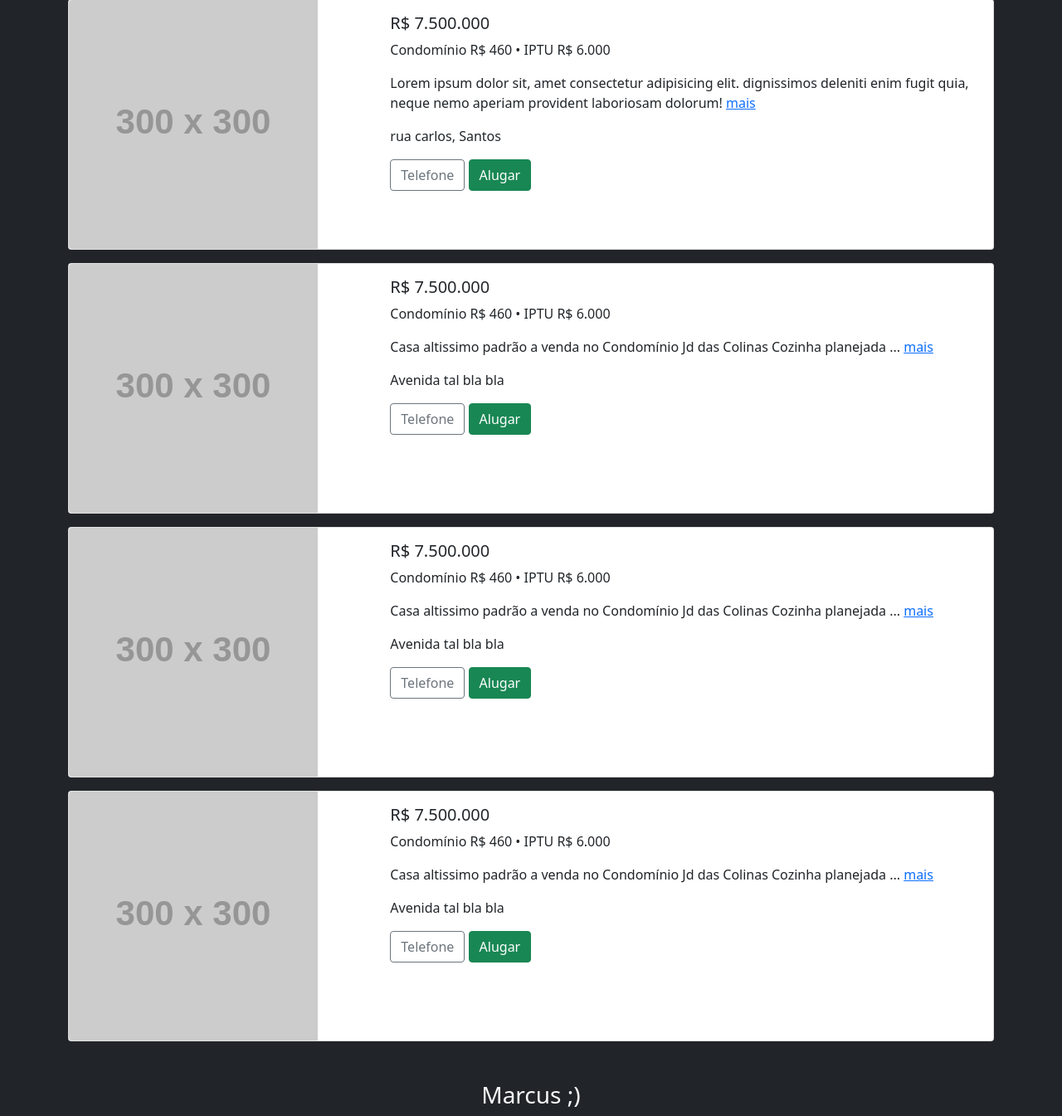
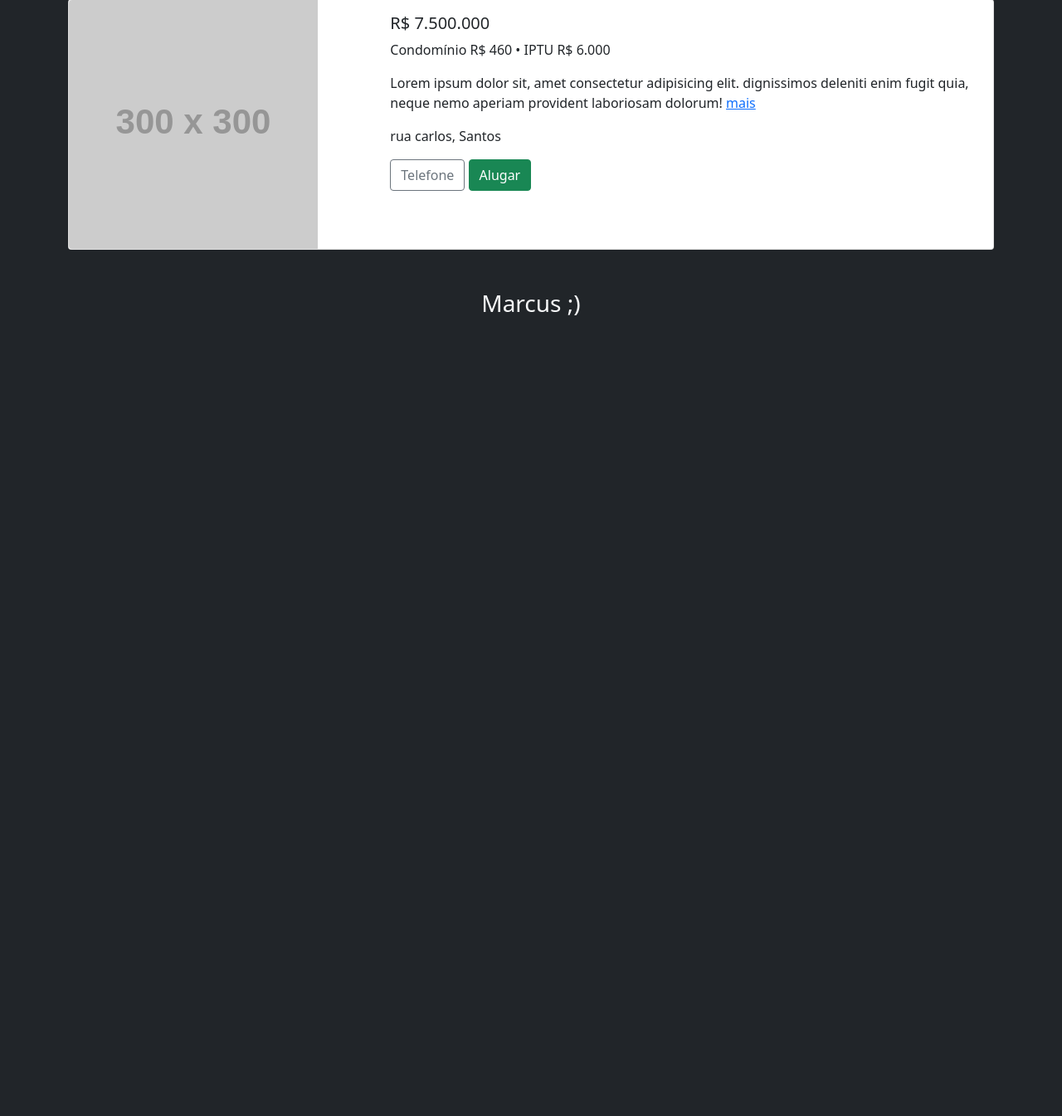
Before and after one commit to vieitesmarcus/imoveis, a PHP site: page /imoveis/ in a window 1280 px wide. Shown: the part 65-1410 px from the top of the page at 83% size. After the commit the page ends 445 px from the top, so only its background shows below. Run offline with PHP 8.4, Linux system fonts and the light colour scheme; grey boxes labelled with a size stand in for pictures from a placeholder-image service; some libraries are stand-ins or nearby versions.

Commit message:
Segunda versao

```diff
--- /dev/null
+++ b/App/Controller/Pages/Anuncios.php
@@ -0,0 +1,53 @@
+<?php
+
+namespace App\Controller\Pages;
+
+use App\Model\Entity\Anuncio;
+use App\Model\Entity\Endereco;
+use App\Utils\View;
+
+class Anuncios extends Page
+{
+
+    public static function getAnunciosPage(): string
+    {
+        $obAnuncio = new Anuncio();
+
+        $obAnuncio->descricao = "Lorem ipsum dolor sit, amet consectetur adipisicing elit.  dignissimos deleniti enim fugit quia, neque nemo aperiam provident laboriosam dolorum!";
+
+        $obEndereco = new Endereco();
+        $obEndereco->cadastraEndereco(1, "rua carlos","Santos");
+        $obAnuncio->setEndereco($obEndereco);
+
+
+        return $content = View::render('anuncios/anuncios', [
+            'valor' => '7.500.000',
+            'condominio'=> '460',
+            'iptu' => '6.000',
+            'descricao' => $obAnuncio->descricao,
+            'endereco' => $obAnuncio->getEndereco()->rua .', '. $obAnuncio->getEndereco()->cidade
+        ]);
+    }
+
+    public static function getAnuncios(): string
+    {
+        $obAnuncio = new Anuncio();
+
+        $obAnuncio->descricao = "Lorem ipsum dolor sit, amet consectetur adipisicing elit.  dignissimos deleniti enim fugit quia, neque nemo aperiam provident laboriosam dolorum!";
+
+        $obEndereco = new Endereco();
+        $obEndereco->cadastraEndereco(1, "rua carlos","Santos");
+        $obAnuncio->setEndereco($obEndereco);
+
+
+        $content = View::render('anuncios/anuncios', [
+            'valor' => '7.500.000',
+            'condominio'=> '460',
+            'iptu' => '6.000',
+            'descricao' => $obAnuncio->descricao,
+            'endereco' => $obAnuncio->getEndereco()->rua .', '. $obAnuncio->getEndereco()->cidade
+        ]);
+
+        return parent::getPage('Anuncios', $content);
+    }
+}
--- a/App/Controller/Pages/CadastroUsuario.php
+++ b/App/Controller/Pages/CadastroUsuario.php
@@ -2,6 +2,7 @@
 
 namespace App\Controller\Pages;
 
+use App\Model\Entity\Usuario;
 use App\Utils\View;
 
 class CadastroUsuario extends Page
@@ -10,6 +11,9 @@ class CadastroUsuario extends Page
     public static function getCadastro(): string
     {
 
+        $obUsuario = new Usuario();
+        $obUsuario->cadastrar();
+
         $content = View::render('pages/cadastroUsuario', [
 
         ]);
--- a/App/Controller/Pages/Home.php
+++ b/App/Controller/Pages/Home.php
@@ -10,21 +10,9 @@ class Home extends Page
 {
     public static function getHome(): string
     {
-        $obAnuncio = new Anuncio();
-
-        $obAnuncio->descricao = "Lorem ipsum dolor sit, amet consectetur adipisicing elit.  dignissimos deleniti enim fugit quia, neque nemo aperiam provident laboriosam dolorum!";
-
-        $obEndereco = new Endereco();
-        $obEndereco->cadastraEndereco(1, "rua carlos","Santos");
-        $obAnuncio->setEndereco($obEndereco);
-
 
         $content = View::render('pages/home', [
-            'valor' => '7.500.000',
-            'condominio'=> '460',
-            'iptu' => '6.000',
-            'descricao' => $obAnuncio->descricao,
-            'endereco' => $obAnuncio->getEndereco()->rua .', '. $obAnuncio->getEndereco()->cidade
+            'itens' => Anuncios::getAnunciosPage()
         ]);
 
         return parent::getPage('Index - Anuncios', $content);
--- a/App/Model/Entity/Anuncio.php
+++ b/App/Model/Entity/Anuncio.php
@@ -2,15 +2,20 @@
 
 namespace App\Model\Entity;
 
+use App\Lib\Database;
+
 class Anuncio
 {
-    public int $id;
-    public string $descricao;
-    public string $valor;
-    public string $iptu;
-    public string $condominio;
-    public string $urlFoto;
-    public Endereco $endereco;
+
+    public int $id; //identificador unico do anuncio
+    public string $data;
+    public string $descricao; // descrição do anuncio
+    public string $valor; // valor do anuncio
+    public string $iptu; // valor do iptu
+    public string $condominio; // valor do condomionio
+    public string $urlFoto; // url da foto
+    public Endereco $endereco;  // endereco do anuncio
+    public int $id_usuario; // identificador do usuario que anunciou
 
     /**
      * Get the value of descricao
@@ -119,4 +124,37 @@ class Anuncio
     {
         return $this->id;
     }
+
+    /**
+     * Get the value of id_usuario
+     */
+    public function getId_usuario()
+    {
+        return $this->id_usuario;
+    }
+
+    /**
+     * Set the value of id_usuario
+     *
+     * @return  self
+     */
+    public function setId_usuario($id_usuario)
+    {
+        $this->id_usuario = $id_usuario;
+
+        return $this;
+    }
+
+    //cadastrar novo anuncio
+    public function cadastrar(): void
+    {
+        //definir a data
+        $this->data = date('Y-m-d H:i:s');
+        //inserir o anuncio no banco
+        $obDatabase = new Database('anuncios');
+        echo '<pre>';
+            print_r($obDatabase);
+        echo '</pre>';exit();
+        //atribuir o id no anuncio
+    }
 }
--- /dev/null
+++ b/App/View/anuncios/anuncios.html
@@ -0,0 +1,21 @@
+<div class="container">
+    <div class="card mb-3" style="max-width: 100%;">
+        <div class="row g-0">
+          <div class="col-md-4">
+            <img src="https://fakeimg.pl/300/" class="img-fluid rounded-start" alt="...">
+          </div>
+          <div class="col-md-8">
+            <div class="card-body">
+              <h5 class="card-title">R$ {{valor}}</h5>
+              <p>Condomínio R$ {{condominio}} • IPTU R$ {{iptu}}</p>
+              <p class="card-text"> {{descricao}} <a href="#">mais</a>   </p>
+              <div>
+                  <p class="card-text">{{endereco}}</p>
+                  <button class="btn btn-outline-secondary">Telefone</button>
+                  <button class="btn btn-success">Alugar</button>
+              </div>
+            </div>
+          </div>
+        </div>
+      </div>
+</div>
--- a/App/View/pages/cadastroUsuario.html
+++ b/App/View/pages/cadastroUsuario.html
@@ -4,7 +4,7 @@
         <div class="col-md-2 col-lg-3"></div>
 
         <div class="col-sm-12 col-md-8 col-lg-6 rounded shadow-lg p-3 bg-body ">
-          <form action="" method="POST">
+          <form action="/cadastrar" method="POST">
             <div class="mb-3">
               <!-- <label for="email" class="form-label">Email address</label> -->
               <input name="email" type="email" class="form-control py-3" id="InputEmail" aria-describedby="emailHelp" placeholder="Email address" required="required"/>
--- a/App/View/pages/header.html
+++ b/App/View/pages/header.html
@@ -11,7 +11,7 @@
                 <a class="nav-link active" aria-current="page" href="{{URL}}/">Home</a>
               </li>
               <li class="nav-item">
-                <a class="nav-link" href="{{URL}}/cadastro">Anuncios</a>
+                <a class="nav-link" href="{{URL}}/anuncios">Anuncios</a>
               </li>
               <li class="nav-item dropdown">
                 <a class="nav-link dropdown-toggle" href="#" id="navbarDropdown" role="button" data-bs-toggle="dropdown" aria-expanded="false">
--- a/App/View/pages/home.html
+++ b/App/View/pages/home.html
@@ -1,82 +1,2 @@
-<div class="container">
-    <div class="card mb-3" style="max-width: 100%;">
-        <div class="row g-0">
-          <div class="col-md-4">
-            <img src="https://fakeimg.pl/300/" class="img-fluid rounded-start" alt="...">
-          </div>
-          <div class="col-md-8">
-            <div class="card-body">
-              <h5 class="card-title">R$ {{valor}}</h5>
-              <p>Condomínio R$ {{condominio}} • IPTU R$ {{iptu}}</p>
-              <p class="card-text"> {{descricao}} <a href="#">mais</a>   </p>
-              <div>
-                  <p class="card-text">{{endereco}}</p>
-                  <button class="btn btn-outline-secondary">Telefone</button>
-                  <button class="btn btn-success">Alugar</button>
-              </div>
-            </div>
-          </div>
-        </div>
-      </div>
 
-      <div class="card mb-3" style="max-width: 100%;">
-        <div class="row g-0">
-          <div class="col-md-4">
-            <img src="https://fakeimg.pl/300/" class="img-fluid rounded-start" alt="...">
-          </div>
-          <div class="col-md-8">
-            <div class="card-body">
-              <h5 class="card-title">R$ 7.500.000</h5>
-              <p>Condomínio R$ 460 • IPTU R$ 6.000</p>
-              <p class="card-text">Casa altissimo padrão a venda no Condomínio Jd das Colinas Cozinha planejada ... <a href="#">mais</a>   </p>
-              <div>
-                  <p class="card-text">Avenida tal bla bla</p>
-                  <button class="btn btn-outline-secondary">Telefone</button>
-                  <button class="btn btn-success">Alugar</button>
-              </div>
-            </div>
-          </div>
-        </div>
-      </div>
-
-      <div class="card mb-3" style="max-width: 100%;">
-        <div class="row g-0">
-          <div class="col-md-4">
-            <img src="https://fakeimg.pl/300/" class="img-fluid rounded-start" alt="...">
-          </div>
-          <div class="col-md-8">
-            <div class="card-body">
-              <h5 class="card-title">R$ 7.500.000</h5>
-              <p>Condomínio R$ 460 • IPTU R$ 6.000</p>
-              <p class="card-text">Casa altissimo padrão a venda no Condomínio Jd das Colinas Cozinha planejada ... <a href="#">mais</a>   </p>
-              <div>
-                  <p class="card-text">Avenida tal bla bla</p>
-                  <button class="btn btn-outline-secondary">Telefone</button>
-                  <button class="btn btn-success">Alugar</button>
-              </div>
-            </div>
-          </div>
-        </div>
-      </div>
-
-
-      <div class="card mb-3" style="max-width: 100%;">
-        <div class="row g-0">
-          <div class="col-md-4">
-            <img src="https://fakeimg.pl/300/" class="img-fluid rounded-start" alt="...">
-          </div>
-          <div class="col-md-8">
-            <div class="card-body">
-              <h5 class="card-title">R$ 7.500.000</h5>
-              <p>Condomínio R$ 460 • IPTU R$ 6.000</p>
-              <p class="card-text">Casa altissimo padrão a venda no Condomínio Jd das Colinas Cozinha planejada ... <a href="#">mais</a>   </p>
-              <div>
-                  <p class="card-text">Avenida tal bla bla</p>
-                  <button class="btn btn-outline-secondary">Telefone</button>
-                  <button class="btn btn-success">Alugar</button>
-              </div>
-            </div>
-          </div>
-        </div>
-      </div>
-</div>
+  {{itens}}
--- a/routes/pages.php
+++ b/routes/pages.php
@@ -17,6 +17,12 @@ $obRouter->get('/cadastro', [
     }
 ]);
 
+$obRouter->post('/cadastro', [
+    function($request){
+        return new Response(200, Pages\CadastroUsuario::getCadastro());
+    }
+]);
+
 //ROTA DINÂMICA
 $obRouter->get('/pagina/{idPagina}/{acao}', [
     function($idPagina, $acao){
@@ -29,3 +35,15 @@ $obRouter->get('/login', [
         return new Response(200, Pages\Login::getLogin());
     }
 ]);
+
+$obRouter->post('/login', [
+    function(){
+        return new Response(200, Pages\Login::getLogin());
+    }
+]);
+
+$obRouter->get('/anuncios', [
+    function(){
+        return new Response(200, Pages\Anuncios::getAnuncios());
+    }
+]);
```
Also changed, not shown: App/Lib/Database.php (added, +41 -0 lines), App/Lib/Sessao.php (added, +17 -0 lines), App/Model/Entity/Usuario.php (+75 -0 lines), dump.sql (added, +19 -0 lines).
